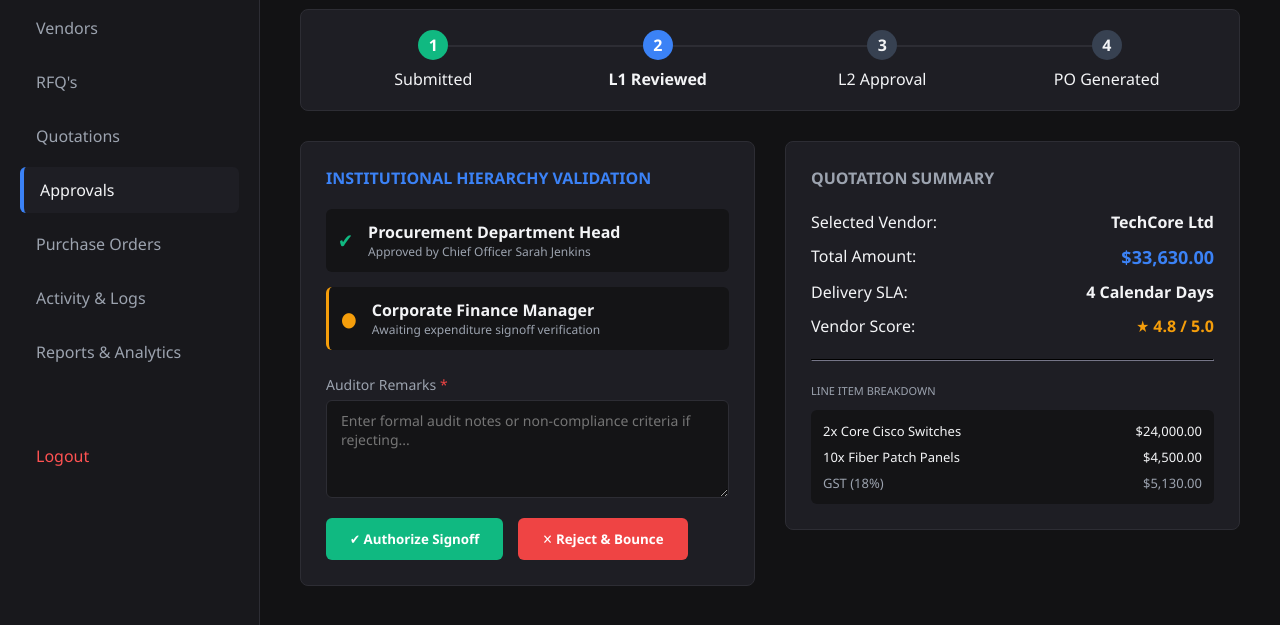
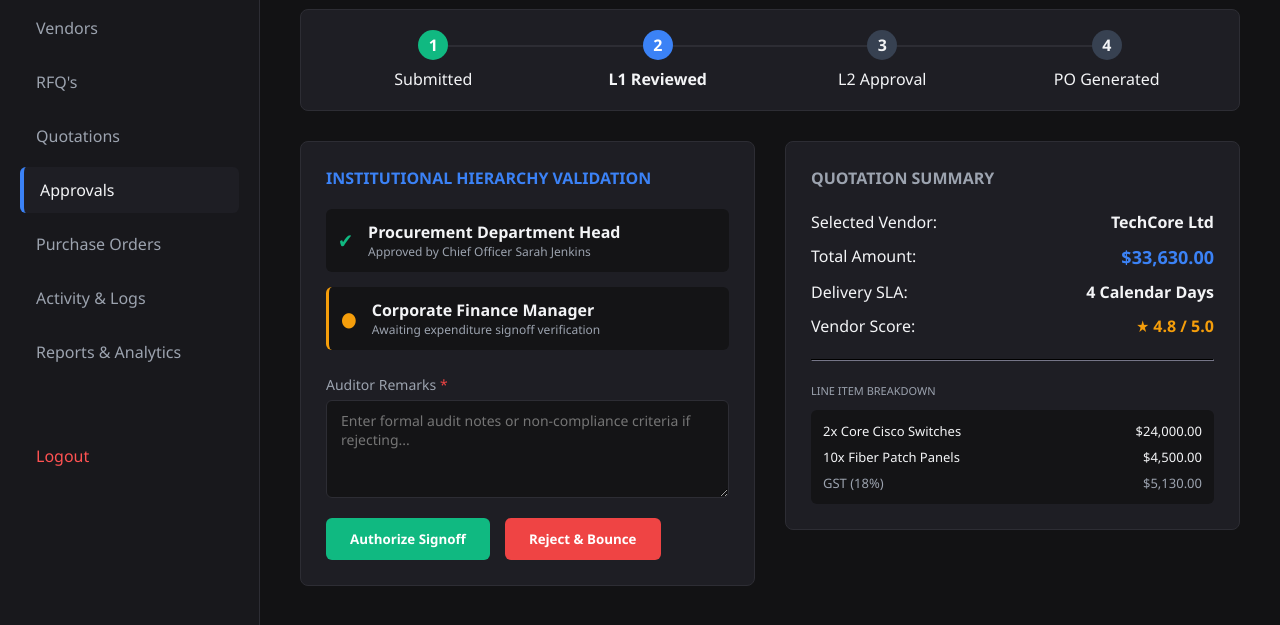
Before and after one commit to Nirjala7-11/VendorBridge, a plain HTML site: page approvals.html in a window 1280 px wide. Shown: the part 129-754 px from the top of the page. Drawn offline with nearby package versions, Linux system fonts and the light colour scheme; sample sign-in values are in the browser's storage.

Commit message:
Fix HTML structure and formatting in approvals.html

```diff
--- a/approvals.html
+++ b/approvals.html
@@ -46,7 +46,6 @@
         </div>
 
         <div class="parallel-container">
-            <!-- LEFT: Approval Form -->
             <div style="background-color:var(--bg-card); padding:25px; border-radius:8px;
                  border:1px solid var(--border-color);">
                 <h3 style="margin-bottom:20px; font-size:16px; color:var(--accent-blue); text-transform:uppercase;">
@@ -54,7 +53,6 @@
                 </h3>
 
                 <div style="display:flex; flex-direction:column; gap:15px; margin-bottom:25px;">
-                    <!-- L1 - Completed -->
                     <div style="display:flex; align-items:center; gap:15px; background:#141416;
                          padding:12px; border-radius:6px;">
                         <div style="color:var(--accent-green); font-size:20px;">✔</div>
@@ -65,7 +63,6 @@
                             </p>
                         </div>
                     </div>
-                    <!-- L2 - Pending -->
                     <div style="display:flex; align-items:center; gap:15px; background:#141416;
                          padding:12px; border-radius:6px; border-left:3px solid var(--accent-orange);">
                         <div style="color:var(--accent-orange); font-size:20px;">●</div>
@@ -87,16 +84,15 @@
                 <div class="action-box" style="margin-top:20px; margin-bottom:0;">
                     <button class="btn btn-success"
                         onclick="processApprovalStage('Approved', 'Finance Manager')">
-                        ✔ Authorize Signoff
+                        Authorize Signoff
                     </button>
                     <button class="btn btn-danger"
                         onclick="processApprovalStage('Rejected', 'Finance Manager')">
-                        ✕ Reject & Bounce
+                        Reject & Bounce
                     </button>
                 </div>
             </div>
 
-            <!-- RIGHT: Quotation Summary -->
             <div style="background-color:var(--bg-card); padding:25px; border-radius:8px;
                  border:1px solid var(--border-color); display:flex; flex-direction:column; gap:12px;">
                 <h3 style="margin-bottom:10px; font-size:16px; color:var(--text-muted); text-transform:uppercase;">
```
